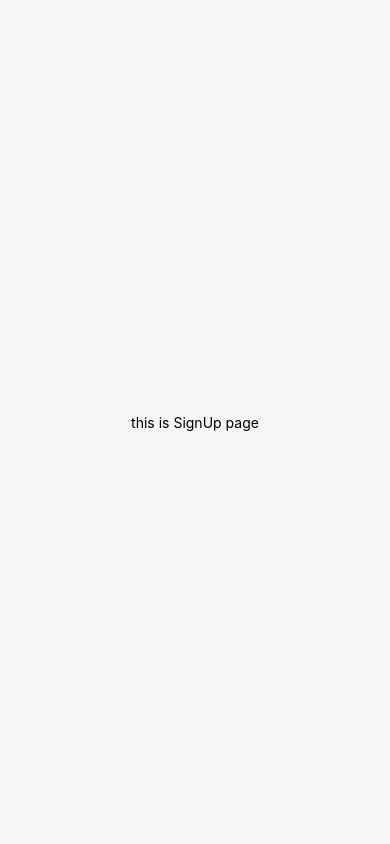
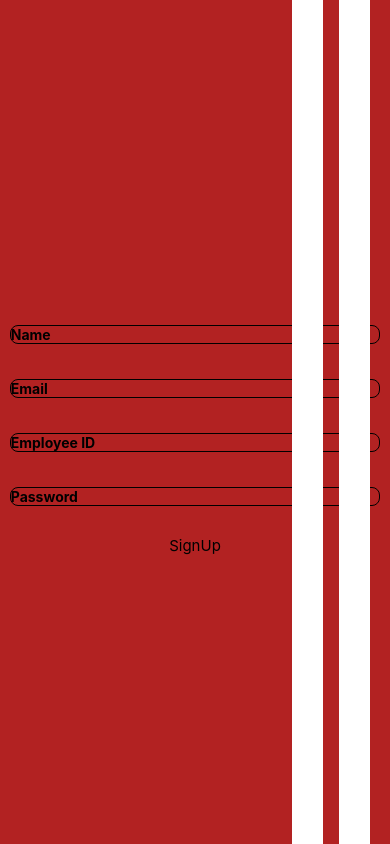
Before and after one commit to tejatayi/TimeSheetApp, a React Native app: screen /SignupPage in a window 390 px wide. Built offline with nearby package versions, Linux system fonts and the light colour scheme.

Commit message:
signUpPage_V0

```diff
--- a/app.json
+++ b/app.json
@@ -19,7 +19,8 @@
       "adaptiveIcon": {
         "foregroundImage": "./assets/adaptive-icon.png",
         "backgroundColor": "#ffffff"
-      }
+      },
+      "package": "com.anonymous.TimeSheet"
     },
     "web": {
       "favicon": "./assets/favicon.png"
--- a/package.json
+++ b/package.json
@@ -4,8 +4,8 @@
   "main": "index.js",
   "scripts": {
     "start": "expo start",
-    "android": "expo start --android",
-    "ios": "expo start --ios",
+    "android": "expo run:android",
+    "ios": "expo run:ios",
     "web": "expo start --web"
   },
   "dependencies": {
--- a/pages/LoginPage.js
+++ b/pages/LoginPage.js
@@ -13,30 +13,35 @@ import { signInWithEmailAndPassword } from "firebase/auth";
 import { useState } from "react";
 
 export default function LoginPage({ navigation }) {
-
-  const [email,setID]=useState("");
-  const [password,setpassword]=useState("");
-const signingin=async()=>{
-  try{
-    const userCredential= await signInWithEmailAndPassword(auth, email, password);
-    console.log("sucessful");
-
-  }
-  catch(error){
-console.error("failed",error.message);
-  }
-};
+  const [email, setID] = useState("");
+  const [password, setpassword] = useState("");
+  const signingin = async () => {
+    try {
+      const userCredential = await signInWithEmailAndPassword(
+        auth,
+        email,
+        password
+      );
+      console.log("sucessful");
+    } catch (error) {
+      console.error("failed", error.message);
+    }
+  };
 
   return (
     <View style={styles.MainContainer}>
       <StripedBackground stripeWidth={90}></StripedBackground>
       <View style={styles.intro_container}>
-      <Text style={styles.introduction}>Welcome to Timesheets KFC Porirua</Text>
+        <Text style={styles.introduction}>
+          Welcome to Timesheets KFC Porirua
+        </Text>
       </View>
       <View style={styles.FormContainer}>
-
-        <TextInput placeholder="User Id" style={styles.input}
-        onChange={setID}/>
+        <TextInput
+          placeholder="User Id"
+          style={styles.input}
+          onChange={setID}
+        />
         <TextInput
           placeholder="Password"
           secureTextEntry={true}
@@ -49,40 +54,43 @@ console.error("failed",error.message);
             <Text style={styles.buttonText}>Signin</Text>
           </TouchableOpacity>
         </View>
+        <View style={styles.signupContainer}>
+          <Text>NewUser ?</Text>
+          <TouchableOpacity
+            style={styles.button}
+            onPress={() => navigation.navigate("SignupPage")}
+          >
+            <Text style={styles.buttonText}>SignUp</Text>
+          </TouchableOpacity>
+        </View>
       </View>
     </View>
   );
 }
 
-
 const styles = StyleSheet.create({
-  intro_container:{
-  paddingBottom:20
-
+  intro_container: {
+    paddingBottom: 20,
   },
   MainContainer: {
     flex: 1,
     alignItems: "center",
     justifyContent: "center",
-
   },
   FormContainer: {
     flex: 1,
     alignItems: "center",
     justifyContent: "center",
-
   },
-  introduction:{
-    border:"black",
-    textAlign:"center"
-
+  introduction: {
+    border: "black",
+    textAlign: "center",
   },
 
   FormContainer: {
     flex: 1,
     alignItems: "center",
     justifyContent: "center",
-
   },
 
   input: {
@@ -113,4 +121,7 @@ const styles = StyleSheet.create({
   buttonText: {
     color: "white",
   },
+  signupContainer: {
+    flexDirection: "row",
+  },
 });
--- a/pages/SignupPage.js
+++ b/pages/SignupPage.js
@@ -3,14 +3,53 @@ import {
   View,
   Text,
   StyleSheet,
-  Button,
   TouchableOpacity,
 } from "react-native";
+import { useState } from "react";
 
 export default function SignupPage({ navigation }) {
+  const [email, setEmail] = useState("");
+  const [password, setpassword] = useState("");
+  const signUp = async () => {
+    try {
+      const userCredential = await signInWithEmailAndPassword(
+        auth,
+        email,
+        password
+      );
+      console.log("sucessful");
+    } catch (error) {
+      console.error("failed", error.message);
+    }
+  };
   return (
     <View style={styles.container}>
-      <Text style={styles.tex}>this is SignUp page</Text>
+      <View style={styles.stripesContainer}>
+        <View style={styles.stripe} />
+        <View style={styles.stripe} />
+      </View>
+      <TextInput style={styles.inputFields} placeholder="Name"></TextInput>
+      <TextInput
+        style={styles.inputFields}
+        placeholder="Email"
+        onChangeText={setEmail}
+      ></TextInput>
+      <TextInput
+        style={styles.inputFields}
+        placeholder="Employee ID"
+      ></TextInput>
+      <TextInput
+        style={styles.inputFields}
+        placeholder="Password"
+        onChangeText={setpassword}
+        secureTextEntry={true}
+        autoCapitalize="none"
+        autoCorrect={false}
+      ></TextInput>
+
+      <TouchableOpacity style={styles.signupButton}>
+        <Text style={styles.buttonText}>SignUp</Text>
+      </TouchableOpacity>
     </View>
   );
 }
@@ -18,8 +57,39 @@ export default function SignupPage({ navigation }) {
 const styles = StyleSheet.create({
   container: {
     flex: 1,
-    backgroundColor: "#f5f5f5",
+    backgroundColor: "#B22222",
     alignItems: "center",
     justifyContent: "center",
   },
+  inputFields: {
+    borderColor: "black",
+    borderWidth: 1,
+    borderRadius: 8,
+    marginTop: 35,
+    width: "95%",
+    borderWidth: 1.3,
+    fontWeight: "bold",
+  },
+  signupButton: {
+    alignItems: "center",
+    marginTop: 30,
+  },
+  buttonText: {
+    fontSize: 15,
+  },
+  stripesContainer: {
+    position: "absolute",
+    top: 0,
+    right: 20,
+    height: "100%",
+    width: "20%", // Limit width for the stripes area
+    flexDirection: "row",
+    justifyContent: "space-between",
+  },
+  stripe: {
+    width: "40%", // Stripes take the full width of the stripe container
+    height: "100%", // Each stripe occupies 20% height
+    backgroundColor: "white",
+    marginBottom: 100, // Space between stripes
+  },
 });
```
Also changed, not shown: pages/FirebaseAuth.js (+15 -6 lines), 43 other files (tests, documents, lock files or other folders).
